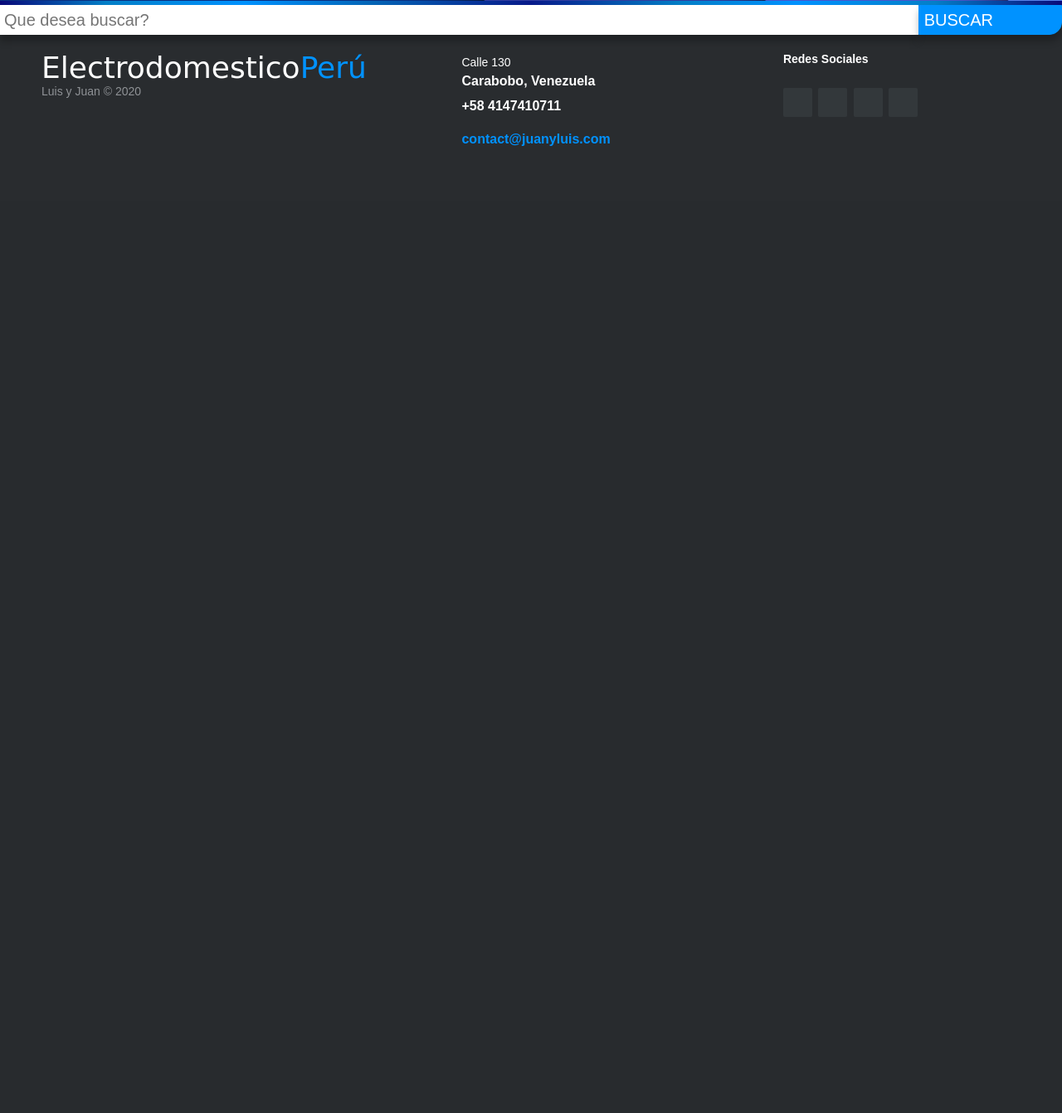
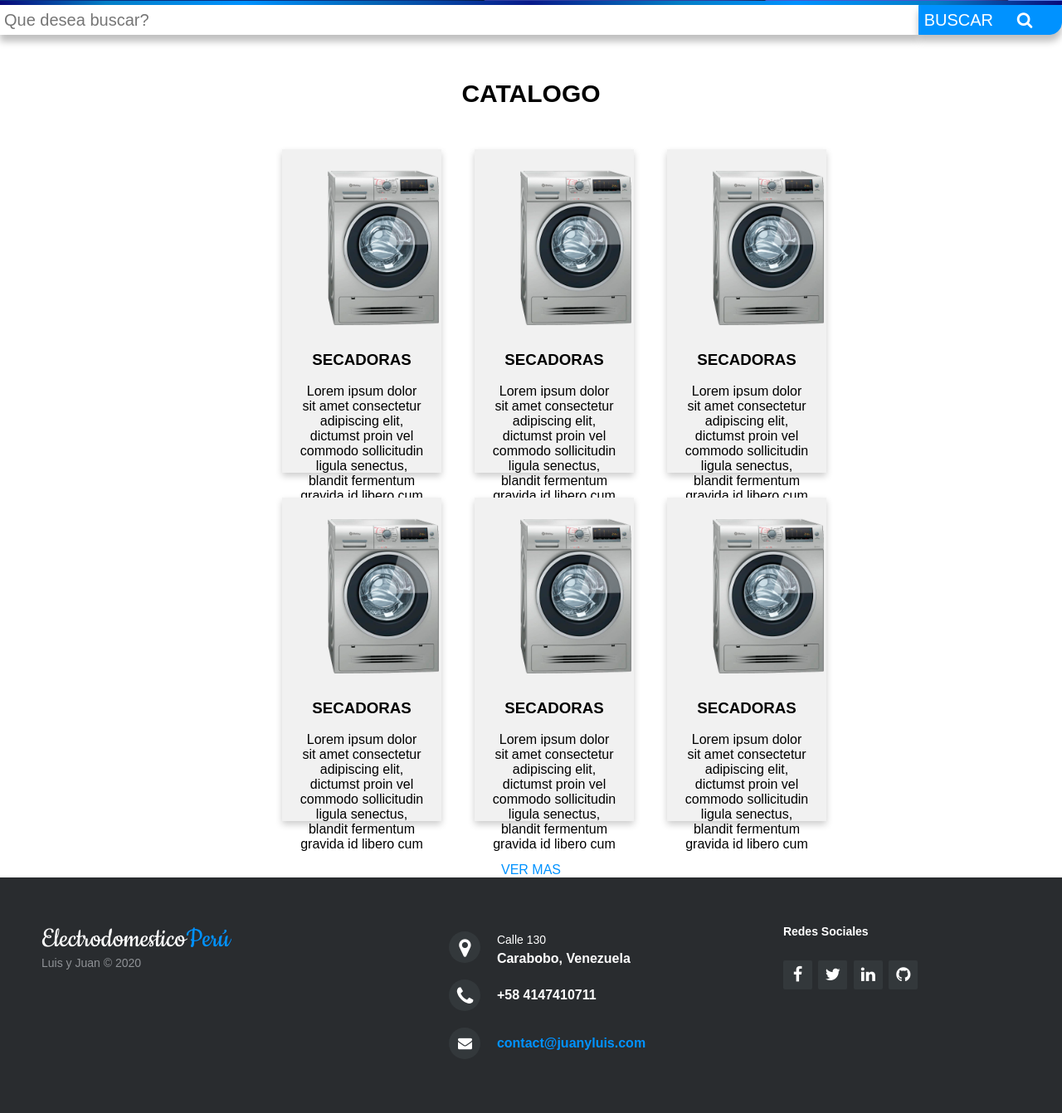
Before and after one commit to JuanZabala21/Interfaces, a PHP site: page /Pagina_a_mano/index.php in a window 1280 px wide; the page is wider, and only the part inside the window is pictured. Shown: the part 806-2148 px from the top of that part at 83% size. Before the commit the page ends 982 px from the top of that part, so only its background shows below. Run offline with PHP 8.4, Linux system fonts and the light colour scheme; some libraries are stand-ins or nearby versions.

Commit message:
arrelgando el index

```diff
--- /dev/null
+++ b/Pagina_a_mano/categoria.php
@@ -0,0 +1,62 @@
+ <!-- Titulo Catalogo -->
+ <div class="titulo-cata">CATALOGO</div>
+
+<!-- Grid -->
+<div class="conta">
+    <div class="row">
+        <div class="column">
+        <div class="card">
+            <img class="foto-cata" alt="foto refe" src="assets/img/seca.png"></img>
+            <h3>SECADORAS</h3>
+            <p>Lorem ipsum dolor sit amet consectetur adipiscing elit, dictumst proin vel commodo sollicitudin ligula senectus, blandit fermentum gravida id libero cum</p>
+        </div>
+        </div>
+
+        <div class="column">
+            <div class="card">
+                <img class="foto-cata" alt="foto refe" src="assets/img/seca.png"></img>
+                <h3>SECADORAS</h3>
+                <p>Lorem ipsum dolor sit amet consectetur adipiscing elit, dictumst proin vel commodo sollicitudin ligula senectus, blandit fermentum gravida id libero cum</p>
+            </div>
+        </div>
+
+        <div class="column">
+            <div class="card">
+                <img class="foto-cata" alt="foto refe" src="assets/img/seca.png"></img>
+                <h3>SECADORAS</h3>
+                <p>Lorem ipsum dolor sit amet consectetur adipiscing elit, dictumst proin vel commodo sollicitudin ligula senectus, blandit fermentum gravida id libero cum</p>
+            </div>
+        </div>
+
+    </div>
+
+    <div class="row">
+        <div class="column">
+            <div class="card">
+                <img class="foto-cata" alt="foto refe" src="assets/img/seca.png"></img>
+                <h3>SECADORAS</h3>
+                <p>Lorem ipsum dolor sit amet consectetur adipiscing elit, dictumst proin vel commodo sollicitudin ligula senectus, blandit fermentum gravida id libero cum</p>
+            </div>
+        </div>
+
+        <div class="column">
+            <div class="card">
+                <img class="foto-cata" alt="foto refe" src="assets/img/seca.png"></img>
+                <h3>SECADORAS</h3>
+                <p>Lorem ipsum dolor sit amet consectetur adipiscing elit, dictumst proin vel commodo sollicitudin ligula senectus, blandit fermentum gravida id libero cum</p>
+            </div>
+        </div>
+
+        <div class="column">
+            <div class="card">
+                <img class="foto-cata" alt="foto refe" src="assets/img/seca.png"></img>
+                <h3>SECADORAS</h3>
+                <p>Lorem ipsum dolor sit amet consectetur adipiscing elit, dictumst proin vel commodo sollicitudin ligula senectus, blandit fermentum gravida id libero cum</p>
+            </div>
+        </div>
+
+    </div>
+
+</div>
+
+<div class="vermas"><a href="#">VER MAS</a></div>
--- a/Pagina_a_mano/css/grid.css
+++ b/Pagina_a_mano/css/grid.css
@@ -9,9 +9,7 @@
 
   /* Remove extra left and right margins, due to padding */
   .row {
-    margin: 0 -5px;
     position: relative;
-    left: 16%;
     margin-top: 30px;
     }
 
@@ -49,3 +47,7 @@
       width: 200px;
       height: 200px;
   }
+
+  .conta{
+    margin-left: 25%;
+  }
--- a/Pagina_a_mano/header.php
+++ b/Pagina_a_mano/header.php
@@ -6,14 +6,14 @@
             <link href="css/search.css" rel="stylesheet" />
             <link href="css/grid.css" rel="stylesheet" />
             <link href="css/footer.css" rel="stylesheet" />
-          <!--   <link rel="stylesheet" href="http://maxcdn.bootstrapcdn.com/font-awesome/4.2.0/css/font-awesome.min.css">
-            <link href="http://fonts.googleapis.com/css?family=Cookie" rel="stylesheet" type="text/css"> -->
+            <link rel="stylesheet" href="http://maxcdn.bootstrapcdn.com/font-awesome/4.2.0/css/font-awesome.min.css">
+            <link href="http://fonts.googleapis.com/css?family=Cookie" rel="stylesheet" type="text/css">
         </head>
 
         <body class="container">
             <!-- navbar -->
             <header>
-                    <nav style="background-color: lightgreen" role="navigation">
+                    <nav role="navigation">
                         <ul class="menu-navbar">
                             <li class="list-option menu-hambur">
                                 <div id="menuToggle">
--- a/Pagina_a_mano/index.php
+++ b/Pagina_a_mano/index.php
@@ -1,5 +1,5 @@
 <!DOCTYPE html>
-<?php include('header.php'); ?>
+            <?php include('header.php'); ?>
 
             <!-- Separador -->
             <div class="sepadador">
@@ -41,17 +41,9 @@
              <div class="sepadador" style="margin-top: 9px;">
             </div>
 
-            <!-- Search Bar -->
-            <div class="wrap">
-                <div class="search">
-                   <input type="text" class="searchTerm" placeholder="Que desea buscar?">
-                   <button type="submit" class="searchButton">
-                     <div class="ejemplo">BUSCAR</div>
-                     <i class="fa fa-search"></i>
+            <?php include('search_bar.php'); ?>
 
-                  </button>
-                </div>
-             </div>
+            <?php include('categoria.php'); ?>
 
 <!-- Separador -->
 
--- /dev/null
+++ b/Pagina_a_mano/search_bar.php
@@ -0,0 +1,11 @@
+ <!-- Search Bar -->
+ <div class="wrap">
+                <div class="search">
+                   <input type="text" class="searchTerm" placeholder="Que desea buscar?">
+                   <button type="submit" class="searchButton">
+                     <div class="ejemplo">BUSCAR</div>
+                     <i class="fa fa-search"></i>
+
+                  </button>
+                </div>
+             </div>
```
